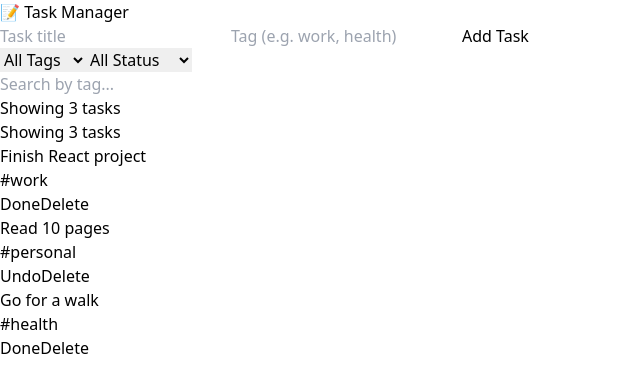
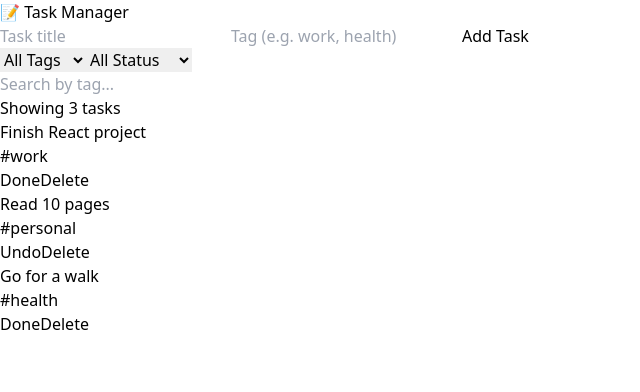
Before and after one commit to thinh241006/Task-manager, a React (Vite) app: page / in a window 1280 px wide. Shown: the top 392 px of the page, without its empty margins (0-640 px from the left). Built offline with nearby package versions, Linux system fonts and the light colour scheme.

Commit message:
fix bugs

```diff
--- a/src/App.jsx
+++ b/src/App.jsx
@@ -107,10 +107,6 @@ function App() {
         Showing {filteredTasks.length} {filteredTasks.length === 1 ? 'task' : 'tasks'}
       </p>
 
-      <p className="mb-2 text-sm text-gray-600">
-        Showing {filteredTasks.length} {filteredTasks.length === 1 ? 'task' : 'tasks'}
-      </p>
-
         {/* Task List */}
         <div className="space-y-4">
           {filteredTasks.length === 0 ? (
--- a/src/components/Filters.jsx
+++ b/src/components/Filters.jsx
@@ -19,7 +19,7 @@ function Filters({ filterTag, setFilterTag, filterStatus, setFilterStatus, avail
         onChange={(e) => setFilterStatus(e.target.value)}
         className="p-2 border rounded"
       >
-        <option value="all">All Status</option>
+        <option value="All">All Status</option>
         <option value="completed">Completed</option>
         <option value="incomplete">Incomplete</option>
       </select>
```
